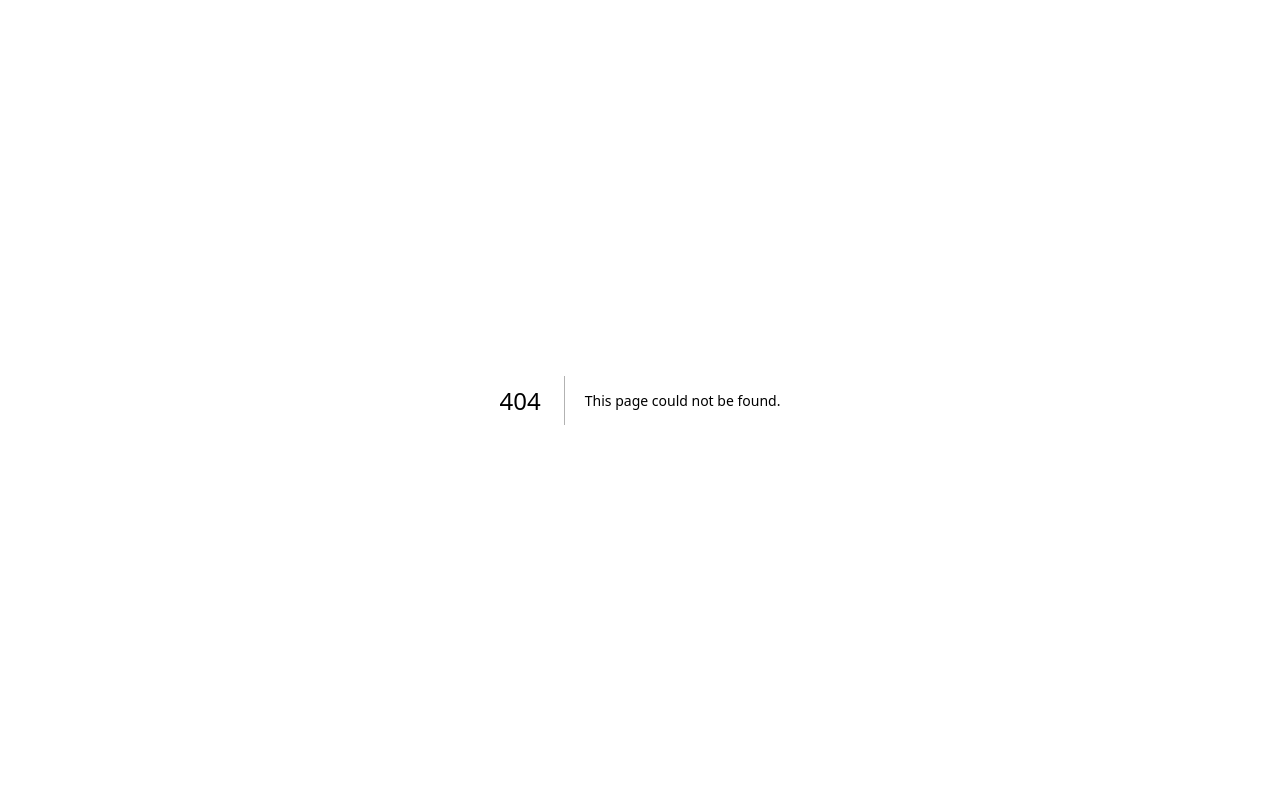
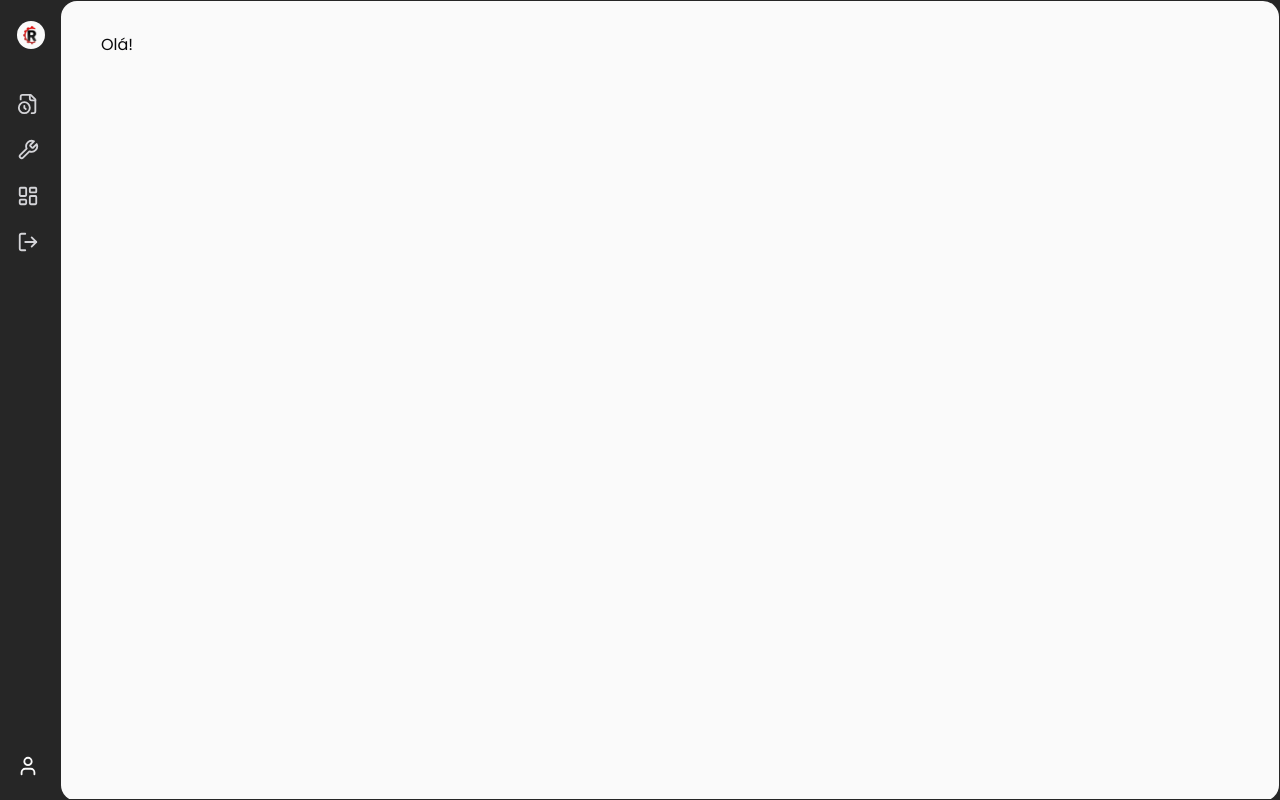
Before and after one commit to Campina-Retifica/nextjs-web-application, a Next.js app: page /servicos in a window 1280 px wide. Before the commit this address had no page. Built offline with nearby package versions, Linux system fonts and the light colour scheme.

Commit message:
feat: creating the dashboard

```diff
--- a/package.json
+++ b/package.json
@@ -11,15 +11,17 @@
   "dependencies": {
     "@hookform/resolvers": "^5.0.1",
     "@radix-ui/react-slot": "^1.2.0",
+    "@tabler/icons-react": "^3.33.0",
     "class-variance-authority": "^0.7.1",
     "clsx": "^2.1.1",
     "dotenv": "^16.5.0",
     "lucide-react": "^0.488.0",
+    "motion": "^12.15.0",
     "next": "15.3.0",
     "react": "^19.0.0",
     "react-dom": "^19.0.0",
     "react-hook-form": "^7.55.0",
-    "tailwind-merge": "^3.2.0",
+    "tailwind-merge": "^3.3.0",
     "tw-animate-css": "^1.2.5",
     "zod": "^3.24.2"
   },
--- /dev/null
+++ b/src/app/(private)/layout.tsx
@@ -0,0 +1,20 @@
+import { GlobalSidebar } from "@/components/global/Sidebar";
+import type { Metadata } from "next";
+
+export const metadata: Metadata = {
+  title: "Serviços - Campina Retífica",
+  description: "Gerenciamento de serviços e estoques da retífica campina.",
+};
+
+export default function RootLayout({
+  children,
+}: Readonly<{
+  children: React.ReactNode;
+}>) {
+  return (
+    <div className="mx-auto flex w-full max-w-[1800px] flex-1 flex-col overflow-hidden border border-neutral-800 bg-neutral-800 md:flex-row dark:border-neutral-700 dark:bg-neutral-800 max-h-screen">
+      <GlobalSidebar />
+      {children}
+    </div>
+  );
+}
--- /dev/null
+++ b/src/app/(private)/servicos/page.tsx
@@ -0,0 +1,9 @@
+const loginPage = () => {
+  return (
+    <main className="w-full px-10 py-[2rem] grid grid-cols-1 md:grid-cols-2 rounded-2xl bg-zinc-50 poppins max-h-screen h-screen">
+      Olá!
+    </main>
+  );
+};
+
+export default loginPage;
--- /dev/null
+++ b/src/components/global/Sidebar.tsx
@@ -0,0 +1,128 @@
+"use client";
+import React, { useState } from "react";
+import { Sidebar, SidebarBody, SidebarLink } from "../ui/sidebar";
+
+import { motion } from "motion/react";
+import Image from "next/image";
+import {
+  FileClock,
+  LayoutDashboardIcon,
+  LogOut,
+  User,
+  Wrench,
+} from "lucide-react";
+
+export function GlobalSidebar() {
+  const links = [
+    {
+      label: "Serviços prestados",
+      href: "/servicos-prestados",
+      icon: (
+        <FileClock
+          className="shrink-0 text-zinc-300 dark:text-neutral-700 hover:text-zinc-50 dark:hover:text-neutral-800"
+          width={22}
+          height={22}
+        />
+      ),
+    },
+    {
+      label: "Serviços",
+      href: "/servicos",
+
+      icon: (
+        <Wrench
+          className="shrink-0 text-zinc-300 dark:text-neutral-700 hover:text-zinc-50 dark:hover:text-neutral-800"
+          width={22}
+          height={22}
+        />
+      ),
+    },
+    {
+      label: "Dashboard",
+      href: "/desenvolvimento",
+      icon: (
+        <LayoutDashboardIcon
+          className="shrink-0 text-zinc-300 dark:text-neutral-700 hover:text-zinc-50 dark:hover:text-neutral-800"
+          width={22}
+          height={22}
+        />
+      ),
+    },
+    {
+      label: "Logout",
+      href: "#",
+      icon: (
+        <LogOut
+          className="shrink-0 text-zinc-300 dark:text-neutral-700 hover:text-zinc-50 dark:hover:text-neutral-800"
+          width={22}
+          height={22}
+        />
+      ),
+    },
+  ];
+  const [open, setOpen] = useState(false);
+  return (
+    <Sidebar open={open} setOpen={setOpen}>
+      <SidebarBody className="justify-between gap-10 h-screen">
+        <div className="flex flex-1 flex-col overflow-x-hidden overflow-y-auto">
+          {open ? <Logo /> : <LogoIcon />}
+          <div className="mt-8 flex flex-col gap-2 justify-between">
+            {links.map((link, idx) => (
+              <SidebarLink key={idx} link={link} />
+            ))}
+          </div>
+        </div>
+        <div>
+          <SidebarLink
+            link={{
+              label: "Administrador",
+              href: "#",
+              icon: <User width={22} height={22} className="text-zinc-50" />,
+            }}
+          />
+        </div>
+      </SidebarBody>
+    </Sidebar>
+  );
+}
+export const Logo = () => {
+  return (
+    <a
+      href="#"
+      className="relative z-20 flex items-center space-x-2 py-1 text-sm font-normal text-black"
+    >
+      <Image
+        src="/logo.png"
+        className="h-7 w-7 shrink-0 rounded-full bg-zinc-50"
+        width={50}
+        height={50}
+        alt="Avatar"
+      />
+      <motion.span
+        initial={{ opacity: 0 }}
+        animate={{ opacity: 1 }}
+        className="font-medium whitespace-pre text-black dark:text-white"
+      >
+        <p className="text-zinc-50">
+          <span className="text-red-600">Campina</span> Retífica
+        </p>
+      </motion.span>
+    </a>
+  );
+};
+export const LogoIcon = () => {
+  return (
+    <a
+      href="#"
+      className="relative z-20 flex items-center space-x-2 py-1 text-sm font-normal text-black"
+    >
+      <Image
+        src="/logo.png"
+        className="h-7 w-7 shrink-0 rounded-full bg-zinc-50"
+        width={50}
+        height={50}
+        alt="Avatar"
+      />
+    </a>
+  );
+};
--- /dev/null
+++ b/src/components/ui/sidebar.tsx
@@ -0,0 +1,188 @@
+"use client";
+import { cn } from "@/lib/utils";
+import React, { useState, createContext, useContext } from "react";
+import { AnimatePresence, motion } from "motion/react";
+import { IconMenu2, IconX } from "@tabler/icons-react";
+
+interface Links {
+  label: string;
+  href: string;
+  icon: React.JSX.Element | React.ReactNode;
+}
+
+interface SidebarContextProps {
+  open: boolean;
+  setOpen: React.Dispatch<React.SetStateAction<boolean>>;
+  animate: boolean;
+}
+
+const SidebarContext = createContext<SidebarContextProps | undefined>(
+  undefined
+);
+
+export const useSidebar = () => {
+  const context = useContext(SidebarContext);
+  if (!context) {
+    throw new Error("useSidebar must be used within a SidebarProvider");
+  }
+  return context;
+};
+
+export const SidebarProvider = ({
+  children,
+  open: openProp,
+  setOpen: setOpenProp,
+  animate = true,
+}: {
+  children: React.ReactNode;
+  open?: boolean;
+  setOpen?: React.Dispatch<React.SetStateAction<boolean>>;
+  animate?: boolean;
+}) => {
+  const [openState, setOpenState] = useState(false);
+
+  const open = openProp !== undefined ? openProp : openState;
+  const setOpen = setOpenProp !== undefined ? setOpenProp : setOpenState;
+
+  return (
+    <SidebarContext.Provider value={{ open, setOpen, animate: animate }}>
+      {children}
+    </SidebarContext.Provider>
+  );
+};
+
+export const Sidebar = ({
+  children,
+  open,
+  setOpen,
+  animate,
+}: {
+  children: React.ReactNode;
+  open?: boolean;
+  setOpen?: React.Dispatch<React.SetStateAction<boolean>>;
+  animate?: boolean;
+}) => {
+  return (
+    <SidebarProvider open={open} setOpen={setOpen} animate={animate}>
+      {children}
+    </SidebarProvider>
+  );
+};
+
+export const SidebarBody = (props: React.ComponentProps<typeof motion.div>) => {
+  return (
+    <>
+      <DesktopSidebar {...props} />
+      <MobileSidebar {...(props as React.ComponentProps<"div">)} />
+    </>
+  );
+};
+
+export const DesktopSidebar = ({
+  className,
+  children,
+  ...props
+}: React.ComponentProps<typeof motion.div>) => {
+  const { open, setOpen, animate } = useSidebar();
+  return (
+    <>
+      <motion.div
+        className={cn(
+          "h-full px-4 py-4 hidden md:flex md:flex-col bg-neutral-800 dark:bg-zinc-50 w-[300px] shrink-0",
+          className
+        )}
+        animate={{
+          width: animate ? (open ? "300px" : "60px") : "300px",
+        }}
+        onMouseEnter={() => setOpen(true)}
+        onMouseLeave={() => setOpen(false)}
+        {...props}
+      >
+        {children}
+      </motion.div>
+    </>
+  );
+};
+
+export const MobileSidebar = ({
+  className,
+  children,
+  ...props
+}: React.ComponentProps<"div">) => {
+  const { open, setOpen } = useSidebar();
+  return (
+    <>
+      <div
+        className={cn(
+          "h-10 px-4 py-4 text-zinc-50 flex flex-row md:hidden  items-center justify-between bg-neutral-100 dark:bg-neutral-800 w-full"
+        )}
+        {...props}
+      >
+        <div className="flex justify-end z-20 w-full">
+          <IconMenu2
+            className="text-zinc-50 dark:text-neutral-800"
+            onClick={() => setOpen(!open)}
+          />
+        </div>
+        <AnimatePresence>
+          {open && (
+            <motion.div
+              initial={{ x: "-100%", opacity: 0 }}
+              animate={{ x: 0, opacity: 1 }}
+              exit={{ x: "-100%", opacity: 0 }}
+              transition={{
+                duration: 0.3,
+                ease: "easeInOut",
+              }}
+              className={cn(
+                "fixed h-full w-full inset-0 bg-white dark:bg-neutral-900 p-10 z-[100] flex flex-col justify-between",
+                className
+              )}
+            >
+              <div
+                className="absolute right-10 top-10 z-50 text-zinc-50 dark:text-neutral-800"
+                onClick={() => setOpen(!open)}
+              >
+                <IconX className="text-zinc-50 dark:text-neutral-800" />
+              </div>
+              {children}
+            </motion.div>
+          )}
+        </AnimatePresence>
+      </div>
+    </>
+  );
+};
+
+export const SidebarLink = ({
+  link,
+  className,
+  ...props
+}: {
+  link: Links;
+  className?: string;
+}) => {
+  const { open, animate } = useSidebar();
+  return (
+    <a
+      href={link.href}
+      className={cn(
+        "flex items-center justify-start gap-2  group/sidebar py-2",
+        className
+      )}
+      {...props}
+    >
+      {link.icon}
+
+      <motion.span
+        animate={{
+          display: animate ? (open ? "inline-block" : "none") : "inline-block",
+          opacity: animate ? (open ? 1 : 0) : 1,
+        }}
+        className="text-zinc-50 dark:text-neutral-800 text-sm group-hover/sidebar:translate-x-1 transition duration-150 whitespace-pre inline-block !p-0 !m-0"
+      >
+        {link.label}
+      </motion.span>
+    </a>
+  );
+};
```
Also changed, not shown: public/logo.png (added), 1 other file (tests, documents, lock files or other folders).
